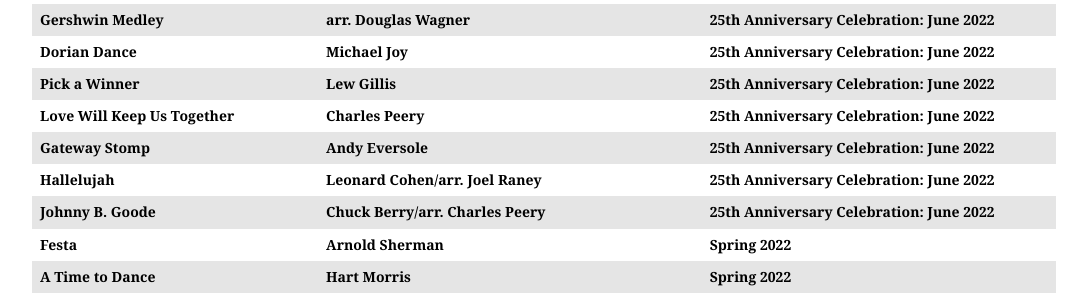
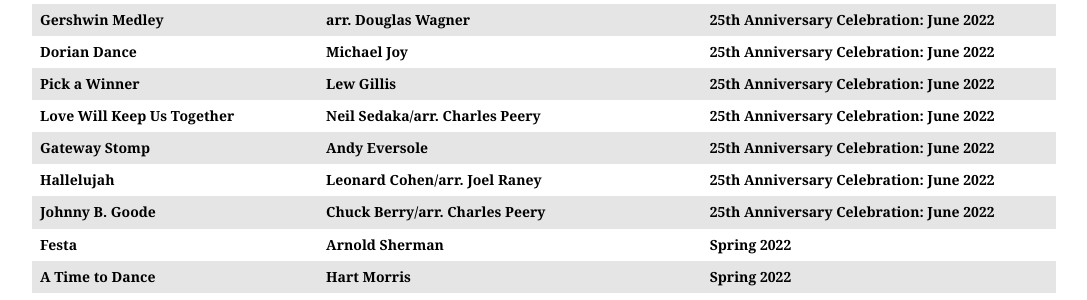
Before and after one commit to GatewayRingers/GatewayRingers.github.io, a Jekyll site: the page built from repertoire.html, in a window 1280 px wide and 900 px high, scrolled down 528 px. Shown: the part 154-454 px from the top of the window, without its empty margins (96-1183 px from the left). Built offline with Jekyll 4.4.1, drawn with Linux system fonts in a browser that asks for light colours; nearby versions of some CDN libraries.

Commit message:
Update annual_repertoires.yml

```diff
--- a/_data/annual_repertoires.yml
+++ b/_data/annual_repertoires.yml
@@ -34,7 +34,7 @@
       composer: Lew Gillis
       concert: "25th Anniversary Celebration: June 2022"
     - title: Love Will Keep Us Together
-      composer: Charles Peery
+      composer: Neil Sedaka/arr. Charles Peery
       concert: "25th Anniversary Celebration: June 2022"
     - title: Gateway Stomp
       composer: Andy Eversole
```
